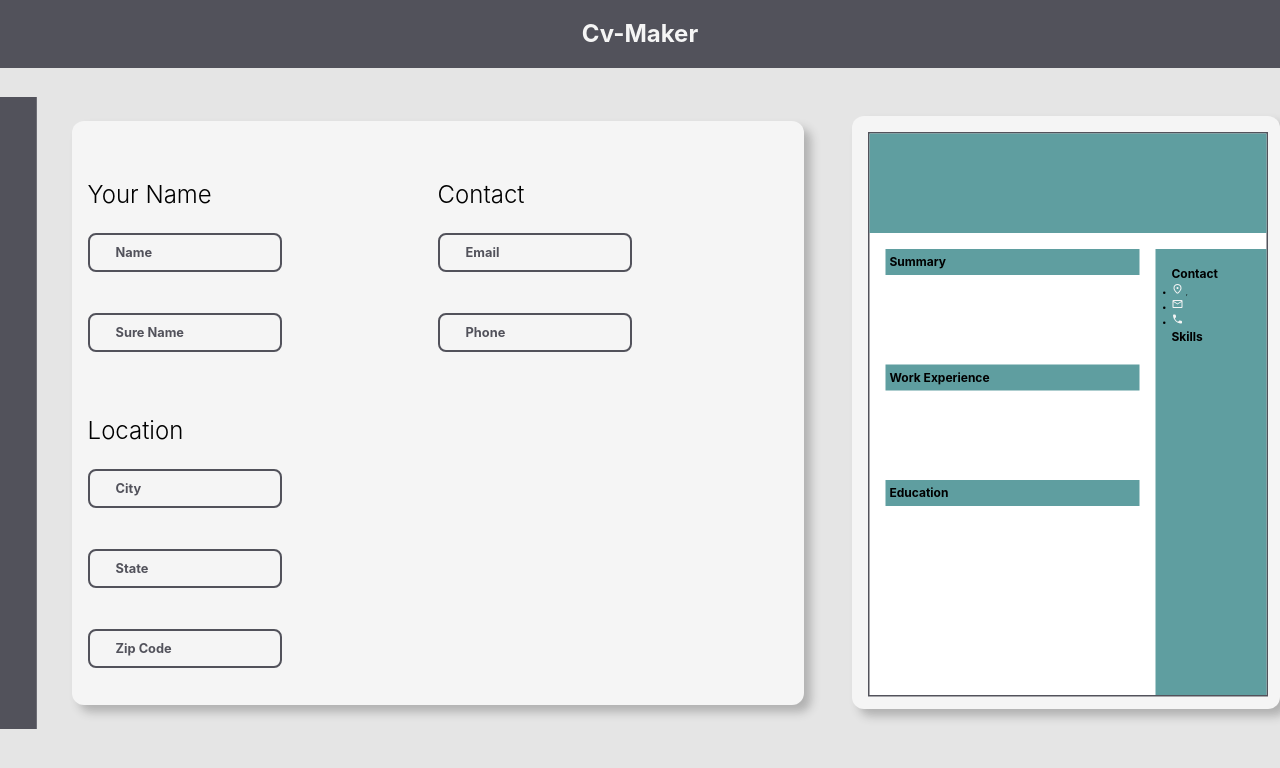
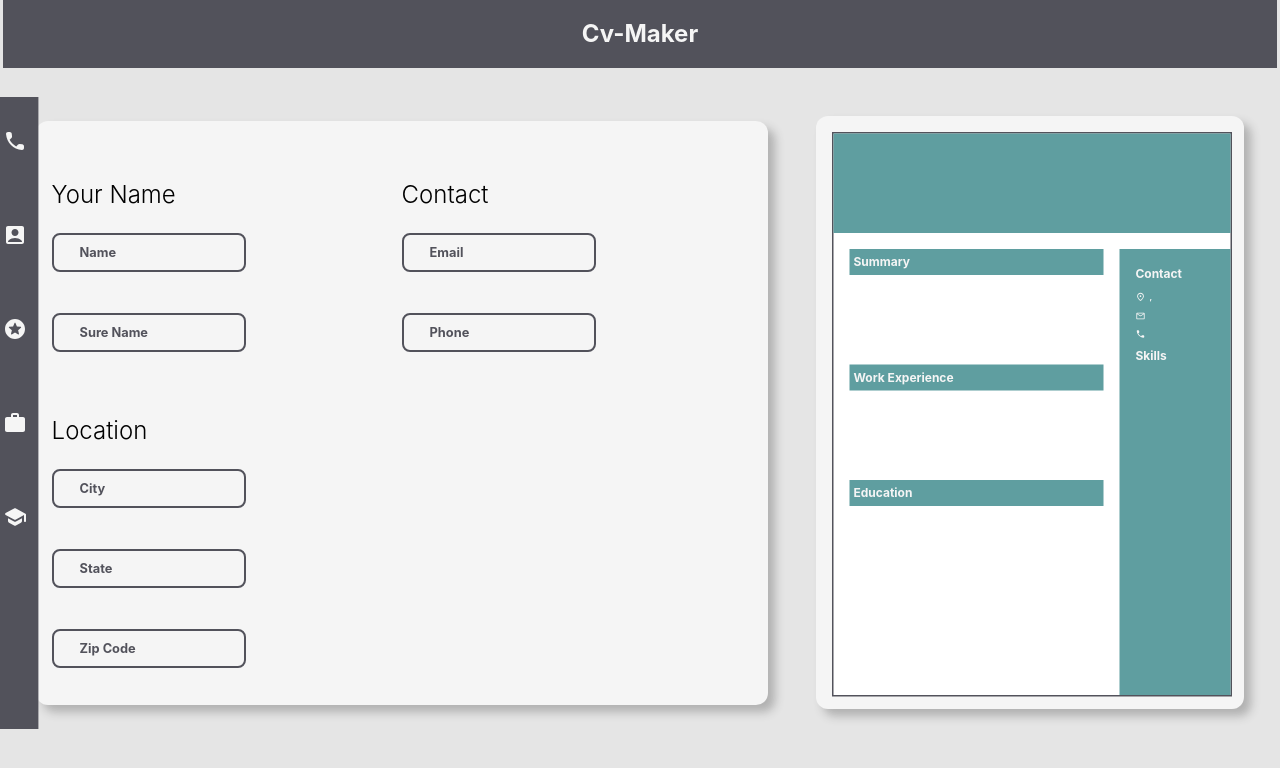
Before and after one commit to benjaAguilar/cv-app, a React (Vite) app: page / in a window 1280 px wide. Both pictures are taken after a click on the button "Get Started". Shown: the top 768 px of the page. Built offline with nearby package versions, Linux system fonts and the light colour scheme.

Commit message:
styled cv

```diff
--- a/src/css/cv.css
+++ b/src/css/cv.css
@@ -38,6 +38,7 @@
     grid-column: 1 / 6;
     background-color: cadetblue;
     padding: 2rem;
+    color: #f5f5f5;
 }
 
 .cv-aside{
@@ -57,4 +58,65 @@
     min-width: 50%;
     padding: 0.5rem;
     font-weight: bold;
+    color: #f5f5f5;
 }
+
+.contact, .cv-skills{
+    color: #f5f5f5;
+}
+
+.contact ul{
+    display: flex;
+    flex-direction: column;
+    gap: 1rem;
+    margin-top: 1rem;
+    margin-bottom: 1rem;
+}
+
+.contact li{
+    list-style: none;
+    display: flex;
+    align-items: center;
+    gap: 0.5rem;
+    font-weight: bold;
+}
+
+.contact img{
+    width: 20px;
+}
+
+.cv-summary div{
+    margin-top: 1rem;
+}
+
+.cv-skills ul{
+    display: flex;
+    flex-direction: column;
+    gap: 0.5rem;
+    margin-top: 1rem;
+}
+
+.cv-skills li{
+    font-weight: bold;
+}
+
+.cv-work div{
+    margin-top: 1rem;
+}
+
+h3{
+    font-weight: bold;
+}
+
+h4{
+    margin-top: 0.5rem;
+    font-style: italic;
+}
+
+.cv-edu div{
+    margin-top: 1rem;
+}
+
+.cv-edu p{
+    margin-top: 0.5rem;
+}
--- a/src/css/index.css
+++ b/src/css/index.css
@@ -103,6 +103,28 @@ button:focus-visible {
   gap: 3rem;
 }
 
+.icons{
+  position: absolute;
+  left: 3px;
+  z-index: 4;
+  height: 79%;
+  transition: opacity ease 300ms;
+}
+
+.icons ul{
+  display: flex;
+  flex-direction: column;
+  gap: 2rem;
+}
+
+.icons li{
+  margin-top: 2rem;
+}
+
+.navbar:hover .icons{
+  opacity: 0;
+}
+
 .navbar{
   position: absolute;
   left: 0;
@@ -133,6 +155,9 @@ button:focus-visible {
 }
 
 .navbar li{
+  display: flex;
+  align-items: center;
+  gap: 0.5rem;
   list-style: none;
   cursor: pointer;
   padding: 2rem;
```
